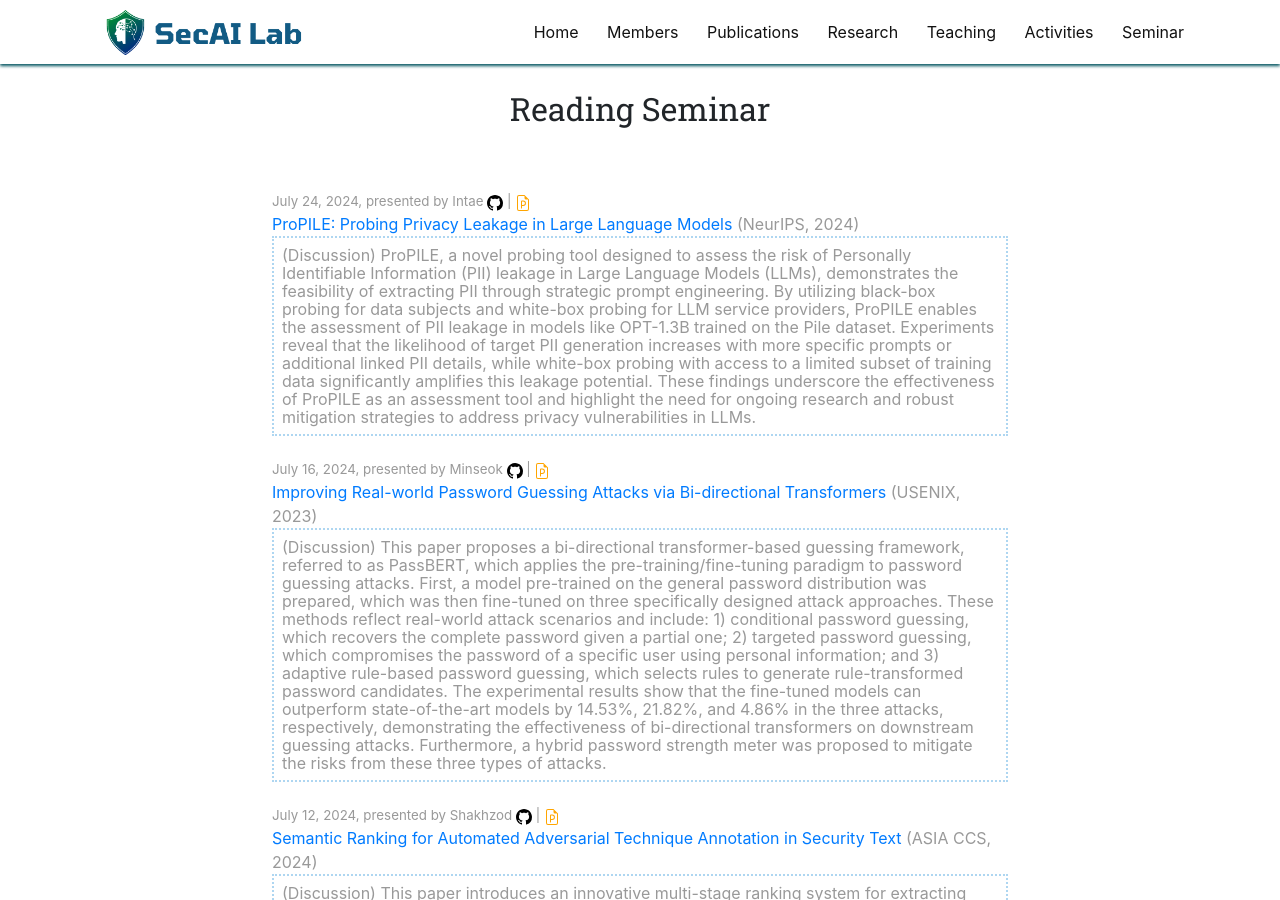
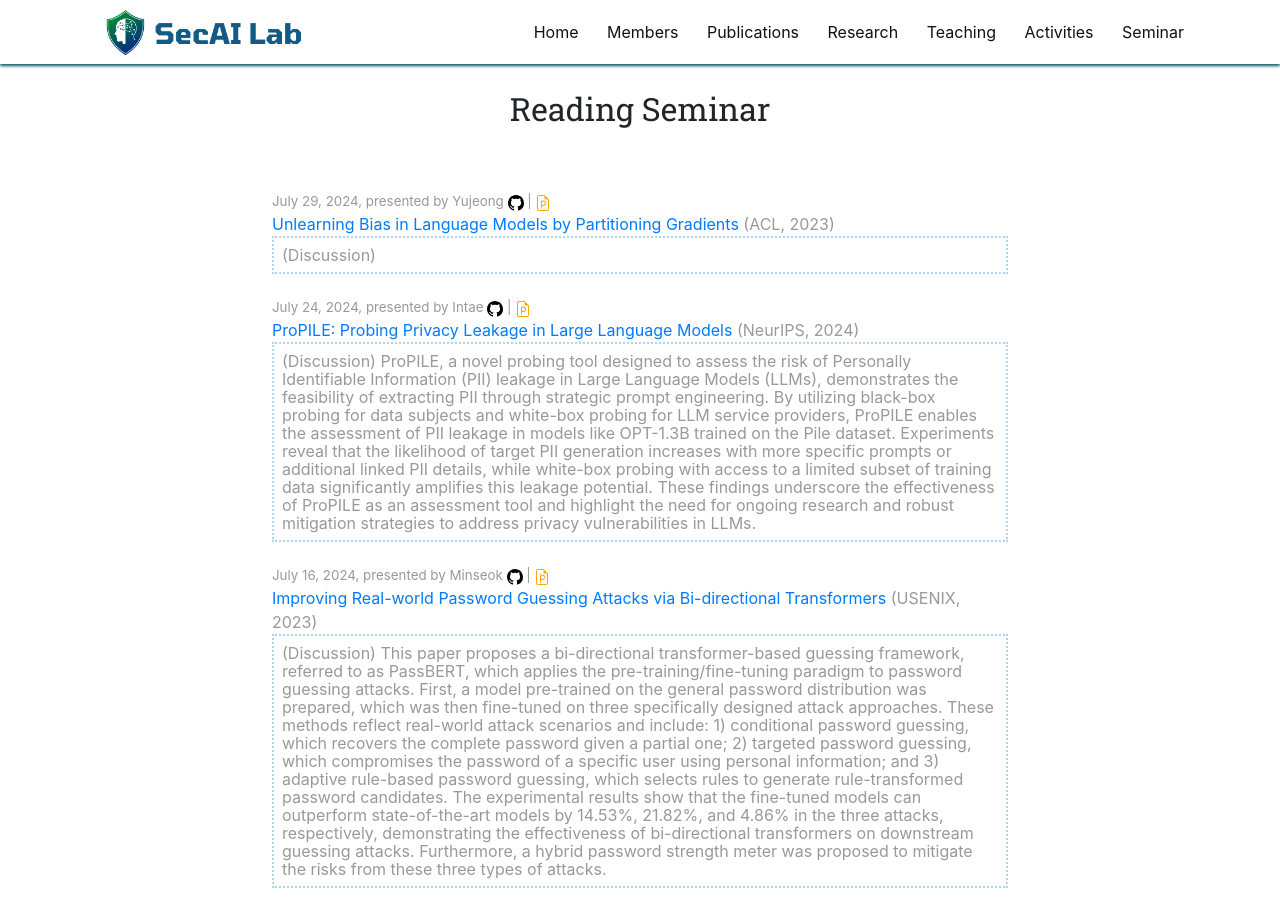
Before and after one commit to SecAI-Lab/secai-lab.github.io, a Jekyll site: the page built from pages/seminar.md, in a window 1280 px wide and 900 px high. Built offline with Jekyll 4.4.1, drawn with Linux system fonts in a browser that asks for light colours; nearby versions of some CDN libraries.

Commit message:
Update readings.yml

```diff
--- a/_data/readings.yml
+++ b/_data/readings.yml
@@ -1,3 +1,13 @@
+- title: "Unlearning Bias in Language Models by Partitioning Gradients"
+  link: "https://aclanthology.org/2023.findings-acl.375.pdf"
+  ppt_link: "https://docs.google.com/presentation/d/1c4g1xazZW56AzWrCqAKcMOP2GARlfW9YL5xzDdjBqhk/edit#slide=id.p"
+  code_link: "https://github.com/CharlesYu2000/PCGU-UnlearningBias"
+  presenter: Yujeong
+  conference: ACL
+  date: 2024.07.29
+  pub_year: 2023
+  discussion: "(Discussion) "
+
 - title: "ProPILE: Probing Privacy Leakage in Large Language Models"
   link: "https://arxiv.org/abs/2307.01881"
   ppt_link: "https://drive.google.com/file/d/1kqLFJMrElBKXLEI67QEohhRkpi_r3RZf/view?usp=sharing"
```
